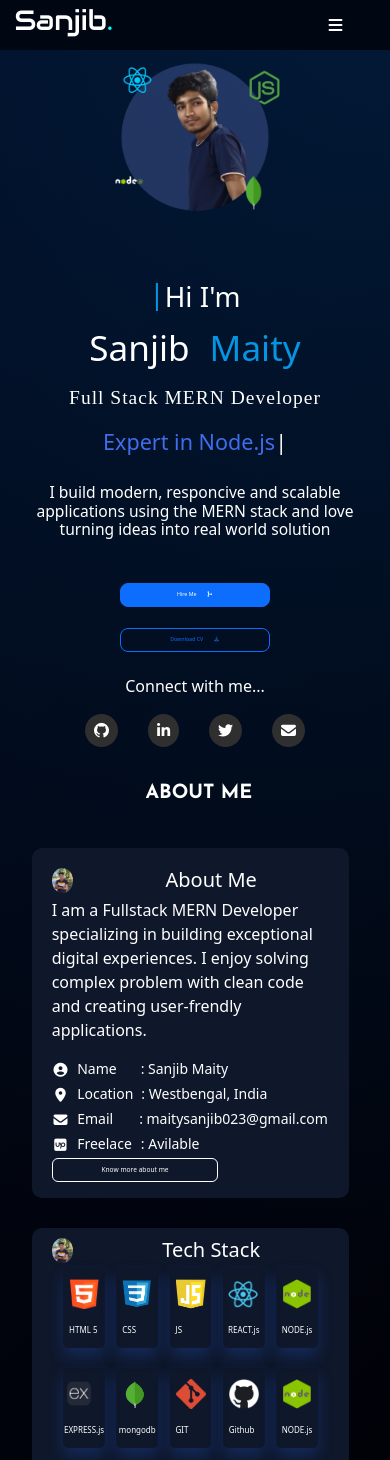
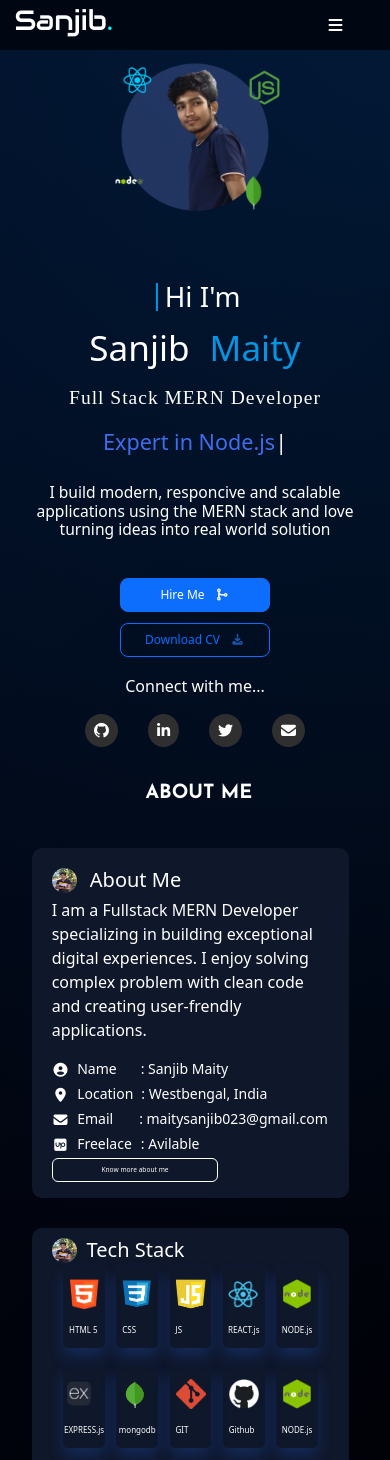
Before and after one commit to MrSanjib023/My-Portfolio, a React (Vite) app: page / in a window 390 px wide. Shown: the top 1460 px of the page. Built offline with nearby package versions, Linux system fonts and the light colour scheme; a web font is replaced by a local one.

Commit message:
some style

```diff
--- a/src/MainComponant/Footer.css
+++ b/src/MainComponant/Footer.css
@@ -184,10 +184,6 @@ footer {
 
     }
 
-    /* .sociallink {
-        position: relative;
-        top: 280px;
-    } */
     .getTouch h1 {
         font-family: Joshfine;
         font-size: 6vw;
--- a/src/MainComponant/Home.css
+++ b/src/MainComponant/Home.css
@@ -877,6 +877,7 @@ main {
         display: grid;
         justify-content: center;
         align-items: center;
+        font-size: 15px;
     }
 
     .buttonsec button {
@@ -915,6 +916,9 @@ main {
         padding: 20px;
         display: grid;
         /* box-shadow: 10px 10px 50px rgba(130, 0, 102, 0.4); */
+    }
+    .profiletag h5{
+        margin-left: -100px;
     }
 
     .mystack {
```
